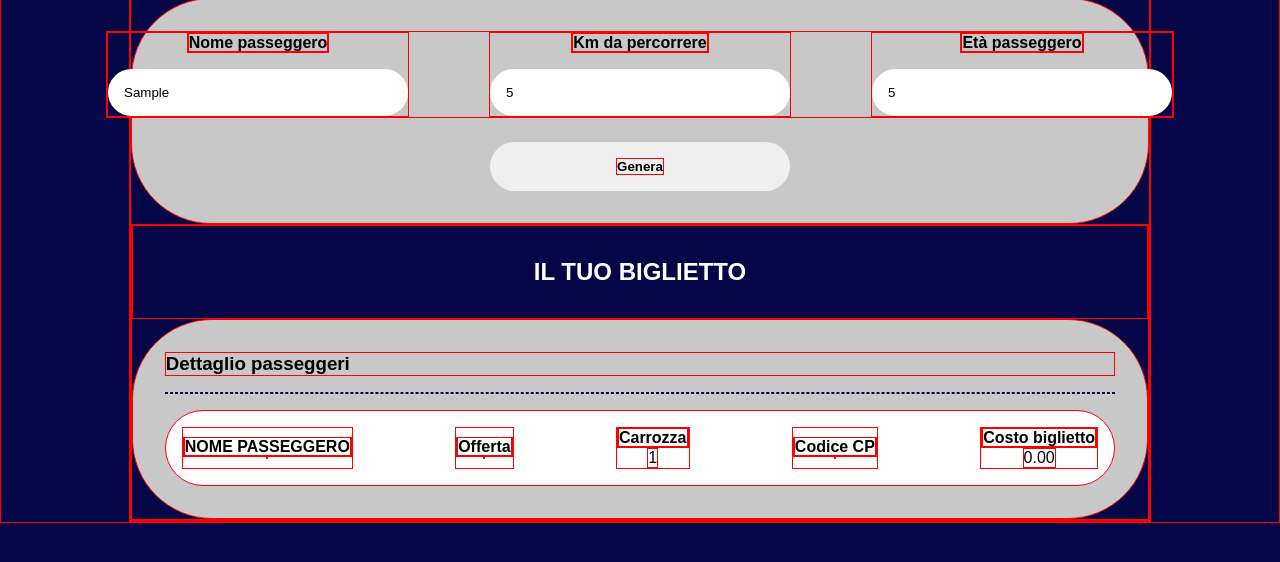
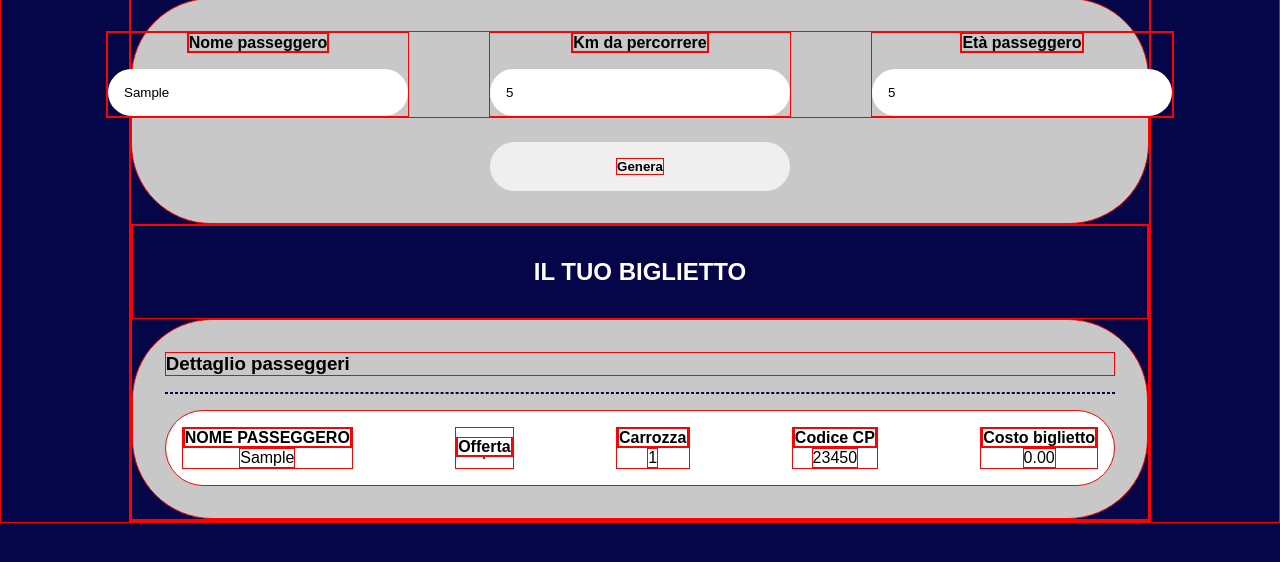
Before and after one commit to francescodelmonaco/js-biglietto-treno-form, a plain HTML site: page index.html in a window 1280 px wide. Both pictures are taken after typing "Sample", "5", "5" into the empty fields and a click on the button "Genera". Shown: the part 110-672 px from the top of the page. Drawn offline with Linux system fonts and the light colour scheme.

Commit message:
add: innerHTML for user info

```diff
--- a/index.html
+++ b/index.html
@@ -46,7 +46,6 @@
                 <div class="ticket_info">
                     <div class="ticket_info_flex">
                         <span><strong>NOME PASSEGGERO</strong></span>
-                        <!-- inserisci nome e cognome da input -->
                         <span id="userName"></span>
                     </div>
 
@@ -58,19 +57,16 @@
 
                     <div class="ticket_info_flex">
                         <span><strong>Carrozza</strong></span>
-                        <!-- inserisci numero random -->
                         <span id="carrozza"></span>
                     </div>
 
                     <div class="ticket_info_flex">
                         <span><strong>Codice CP</strong></span>
-                        <!-- inserisci numero random -->
-                        <span></span>
+                        <span id="code"></span>
                     </div>
 
                     <div class="ticket_info_flex">
                         <span><strong>Costo biglietto</strong></span>
-                        <!-- inserisci costo biglietto -->
                         <span id="cost"></span>
                     </div>
                 </div>
--- a/main.js
+++ b/main.js
@@ -36,6 +36,11 @@ btnGenera.addEventListener("click", () => {
     let ticketOnOff = document.getElementById("ticketOnOff");
     ticketOnOff.classList.remove("display-none");
 
+    //nome cognome
+    let infoUser = document.getElementById("userName");
+    let nameLastName = document.getElementById("name").value;
+    infoUser.innerHTML = nameLastName;
+
     // carrozza
     let numeroCarrozza = document.getElementById("carrozza");
 
@@ -45,6 +50,11 @@ btnGenera.addEventListener("click", () => {
     };
 
     numeroCarrozza.innerHTML = numero(1, 5);
+
+    // code
+    let numeroCodice = document.getElementById("code");
+
+    numeroCodice.innerHTML = numero(1, 100000);
 
     // costo
     let finalCost = document.getElementById("cost");
```
